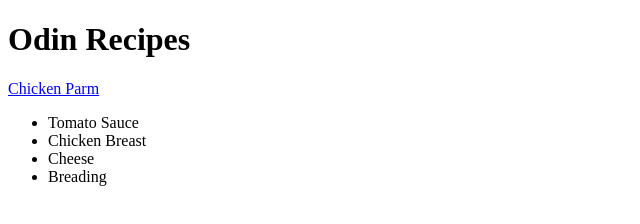
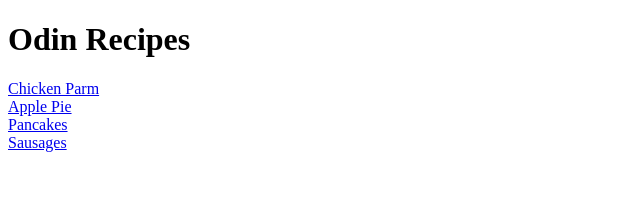
Before and after one commit to kgrenon22/odin-recipes, a plain HTML site: page index.html in a window 1280 px wide. Shown: the whole page, without its empty margins (0-640 px from the left). Drawn offline with Linux system fonts and the light colour scheme.

Commit message:
Added the links for all oter pages

```diff
--- a/index.html
+++ b/index.html
@@ -9,15 +9,13 @@
 <body>
     <h1>Odin Recipes</h1>
     <a href="recipes/chicken_parm.html">Chicken Parm</a>
-    <ul>
-        <li>Tomato Sauce</li>
-        <li>Chicken Breast</li>
-        <li>Cheese</li>
-        <li>Breading</li>
+    <br>
+    <a href="recipes/apple_pie.html">Apple Pie</a>
+    <br>
+    <a href="recipes/pancake.html">Pancakes</a>
+    <br>
+    <a href="recipes/sausage.html">Sausages</a>
 
-
-
-    </ul>
 
 </body>
 </html>
```
